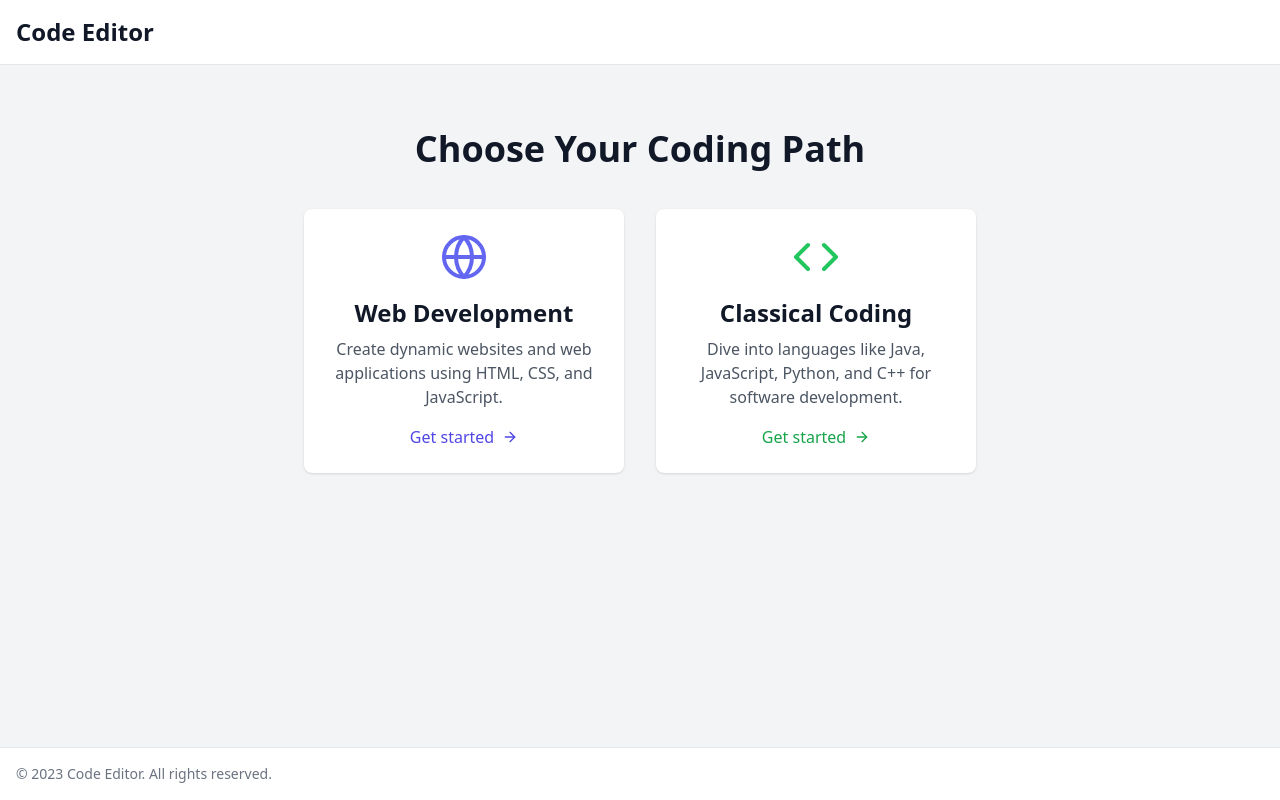
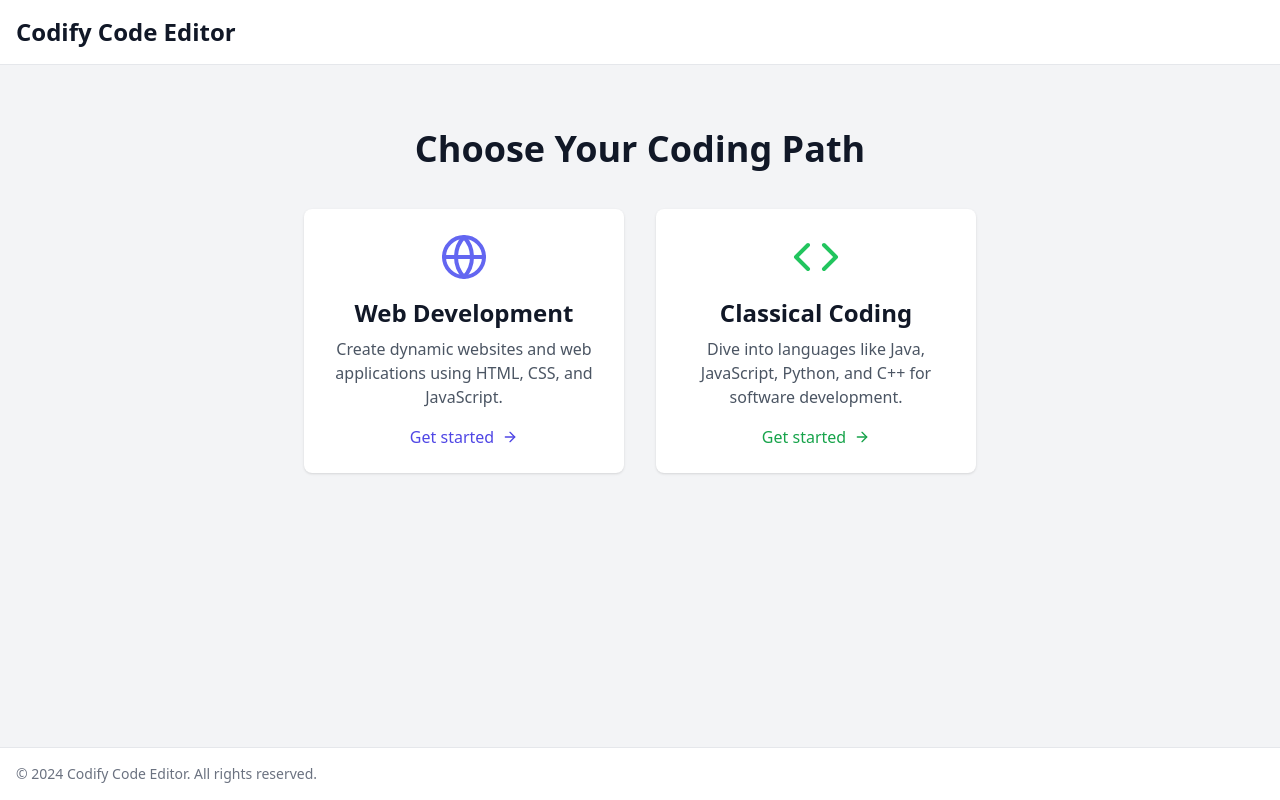
Before and after one commit to Himanshu4776/codify, a React (Create React App) app: page / in a window 1280 px wide. Built offline with nearby package versions, Linux system fonts and the light colour scheme.

Commit message:
chore: logo and manifest changes

```diff
--- a/public/index.html
+++ b/public/index.html
@@ -10,7 +10,7 @@
       homescreen on Android. See https://developers.google.com/web/fundamentals/engage-and-retain/web-app-manifest/
     -->
 	<link rel="manifest" href="%PUBLIC_URL%/manifest.json">
-	<link rel="shortcut icon" href="%PUBLIC_URL%/favicon.ico">
+	<link rel="shortcut icon" href="%PUBLIC_URL%/codify_logo.png">
 	<!--
       Notice the use of %PUBLIC_URL% in the tags above.
       It will be replaced with the URL of the `public` folder during the build.
@@ -20,7 +20,7 @@
       work correctly both with client-side routing and a non-root public URL.
       Learn how to configure a non-root public URL by running `npm run build`.
     -->
-	<title>React App</title>
+	<title>Codify IDE</title>
 </head>
 
 <body>
--- a/src/components/Footer.tsx
+++ b/src/components/Footer.tsx
@@ -12,7 +12,7 @@ export function Footer({ lang, theme, selectedPath }: FooterProps) {
           ? `Current language: ${
               lang.charAt(0).toUpperCase() + lang.slice(1)
             } | Theme: ${theme}`
-          : "© 2023 Code Editor. All rights reserved."}
+          : "© 2024 Codify Code Editor. All rights reserved."}
       </p>
     </footer>
   );
--- a/src/components/Header.tsx
+++ b/src/components/Header.tsx
@@ -35,9 +35,9 @@ export function Header({
 
   return (
     <header className="flex items-center justify-between p-4 bg-white dark:bg-gray-800 border-b">
-      <h1 className="text-2xl font-bold text-gray-900 dark:text-white">
-        Code Editor
-      </h1>
+        <h1 className="text-2xl font-bold text-gray-900 dark:text-white center">
+          Codify Code Editor
+        </h1>
       {selectedPath === "classical" && (
         <>
           <button
@@ -103,12 +103,15 @@ export function Header({
       {selectedPath === "web" && (
         <div className="flex space-x-4">
           <button
-            onClick={() => setSelectedPath(null)}
-            className="p-2 rounded-full flex justify-center items-center text-red-700 bg-red-700 hover:bg-gray-200 dark:hover:bg-gray-700"
-            aria-label="Clear selection"
-          >
-            <X className="h-5 w-5 text-gray-600 dark:text-gray-300" />
-          </button>
+              onClick={() => setSelectedPath(null)}
+              className="p-2 rounded flex justify-center items-center text-red-700 bg-gray-700 hover:bg-gray-200 dark:hover:bg-gray-700"
+              aria-label="Clear selection"
+            >
+              <LogOut className="h-5 w-5 text-gray-600 dark:text-gray-300" />
+              <p className="pl-2 text-gray-600 dark:text-gray-300">
+                Back to Menu
+              </p>
+            </button>
           <div className="relative">
             <select
               value={theme}
```
Also changed, not shown: public/codify_logo.png (added).
